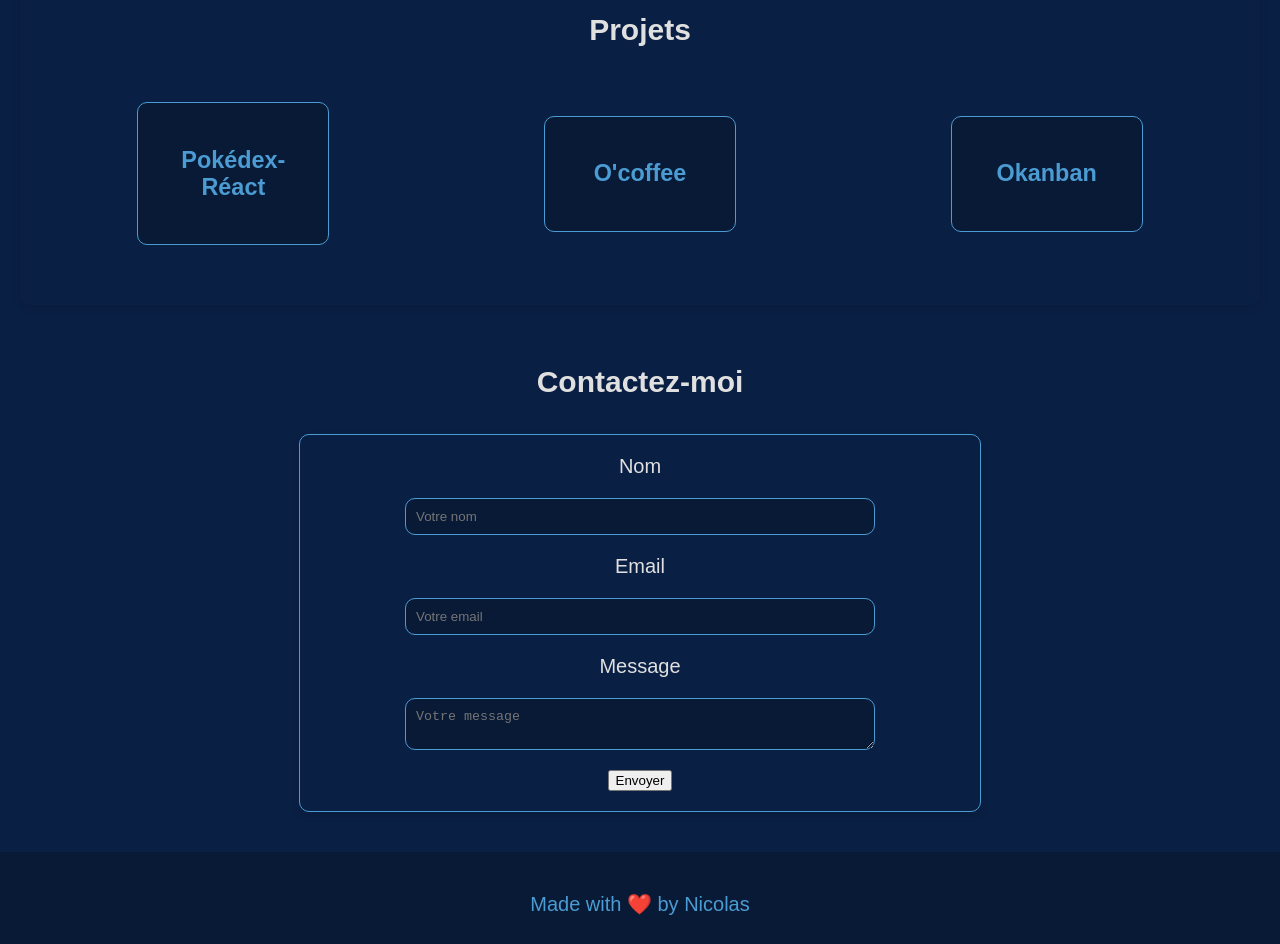
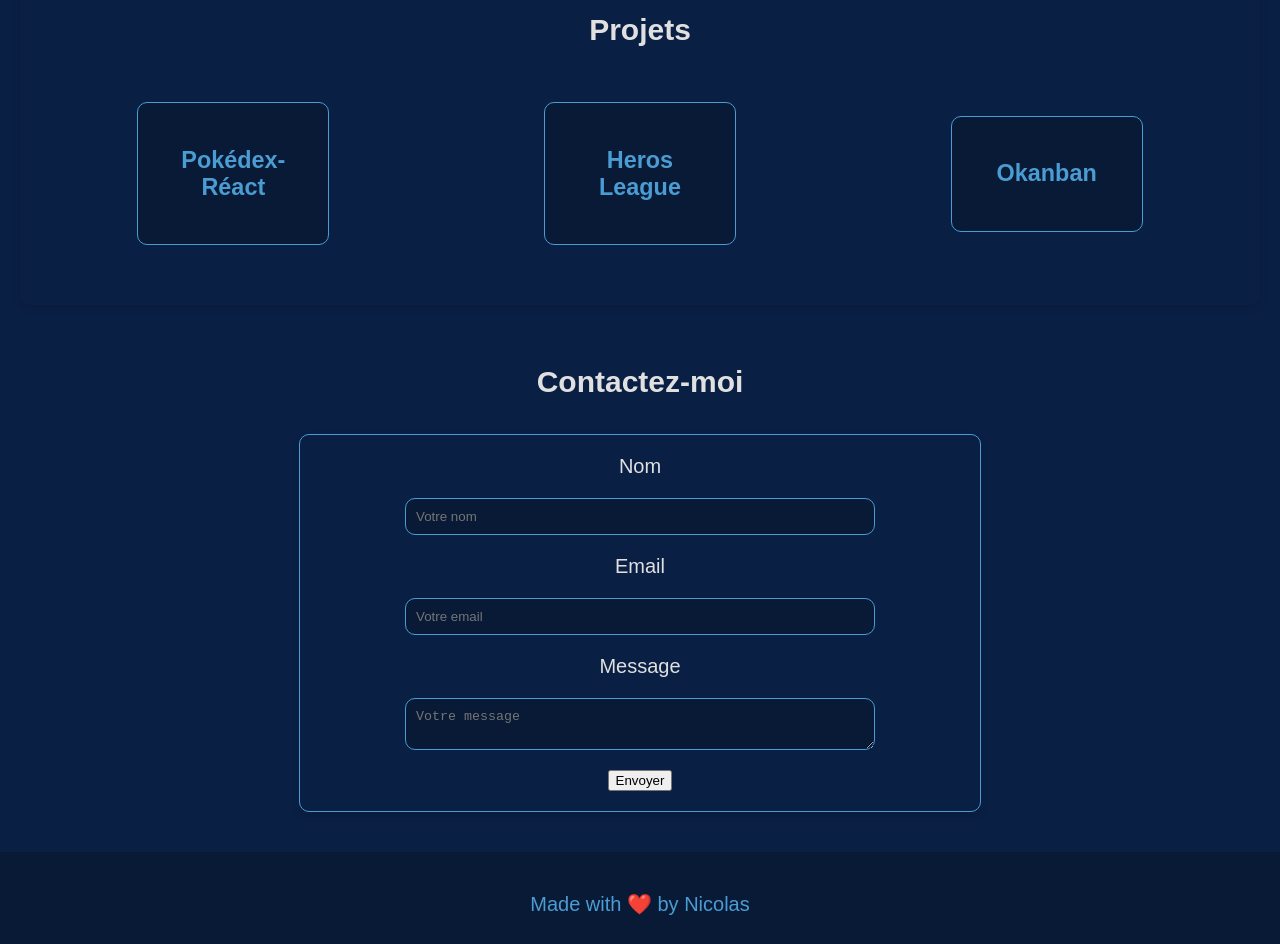
Before and after one commit to Nicolas71500/Portefolio, a website: page index.html in a window 1280 px wide. Shown: the part 1443-2387 px from the top of the page. Drawn offline with nearby package versions, Linux system fonts and the light colour scheme.

Commit message:
ajout Heros league

```diff
--- a/index.html
+++ b/index.html
@@ -68,7 +68,8 @@
           </h3>
         </div>
         <div class="project">
-          <h3>O'coffee</h3>
+          <h3><a href="https://nicolas71500.github.io/Heros-League/" target="_blank"
+            >Heros League</a></h3>
         </div>
         <div class="project">
           <h3>Okanban</h3>
```
